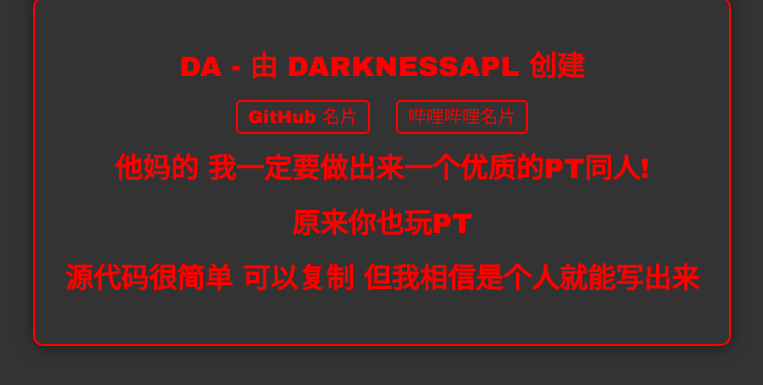
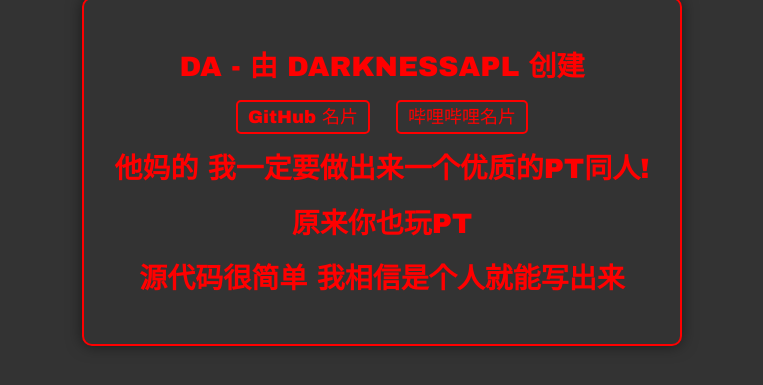
Before and after one commit to Darknessapl-Individual-team/darknessapl-individual-team.github.io, a plain HTML site: page index.html in a window 1280 px wide. Shown: the part 317-702 px from the top of the page, without its empty margins (258-1021 px from the left). Drawn offline with Linux system fonts and the light colour scheme.

Commit message:
Update index.html

```diff
--- a/index.html
+++ b/index.html
@@ -34,7 +34,7 @@
             </p>
             <h2 style="color: #ff0000; font-size: 28px; text-transform: uppercase;">他妈的 我一定要做出来一个优质的PT同人!</h2>
             <h2 style="color: #ff0000; font-size: 28px; text-transform: uppercase;">原来你也玩PT</h2>
-            <h2 style="color: #ff0000; font-size: 28px; text-transform: uppercase;">源代码很简单 可以复制 但我相信是个人就能写出来</h2>
+            <h2 style="color: #ff0000; font-size: 28px; text-transform: uppercase;">源代码很简单 我相信是个人就能写出来</h2>
             <p style="color: #fff; font-size: 18px;"></p>
         </div>
     </main>
```
